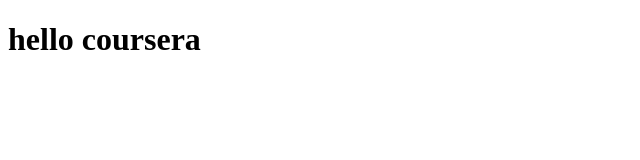
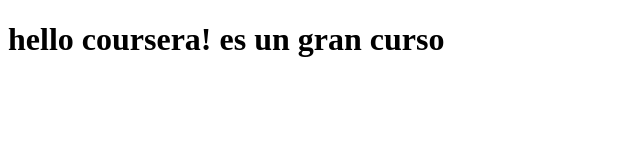
Before and after one commit to GuardadoR23/coursera-test, a plain HTML site: page site/index.html in a window 1280 px wide. Shown: the whole page, without its empty margins (0-640 px from the left). Drawn offline with Linux system fonts and the light colour scheme.

Commit message:
una pequeña adicion a nuestro contedido de la pagina

```diff
--- a/site/index.html
+++ b/site/index.html
@@ -7,6 +7,6 @@
     <title>hello coursera!</title>
 </head>
 <body>
-    <h1>hello coursera</h1>
+    <h1>hello coursera! es un gran curso</h1>
 </body>
 </html>
```
